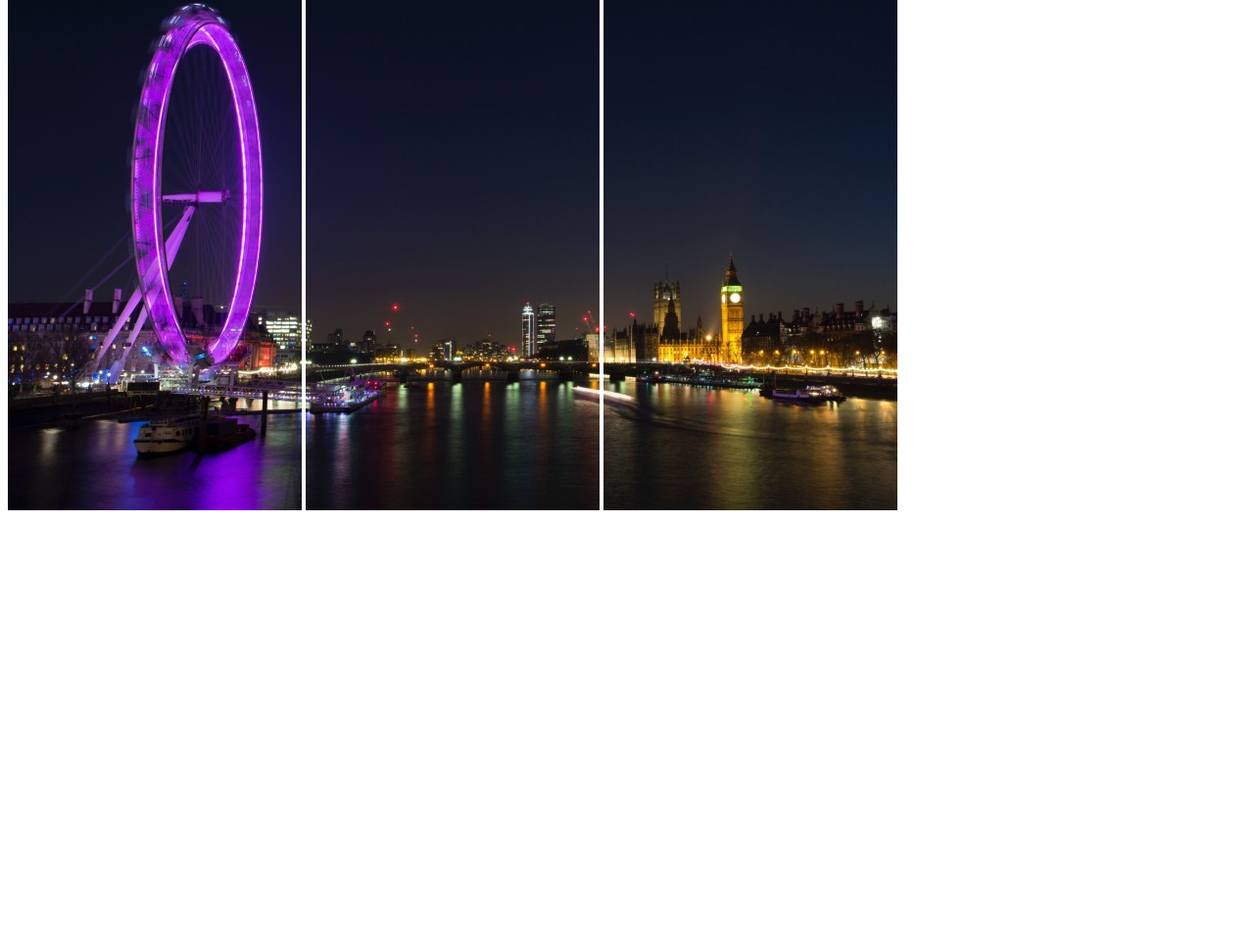
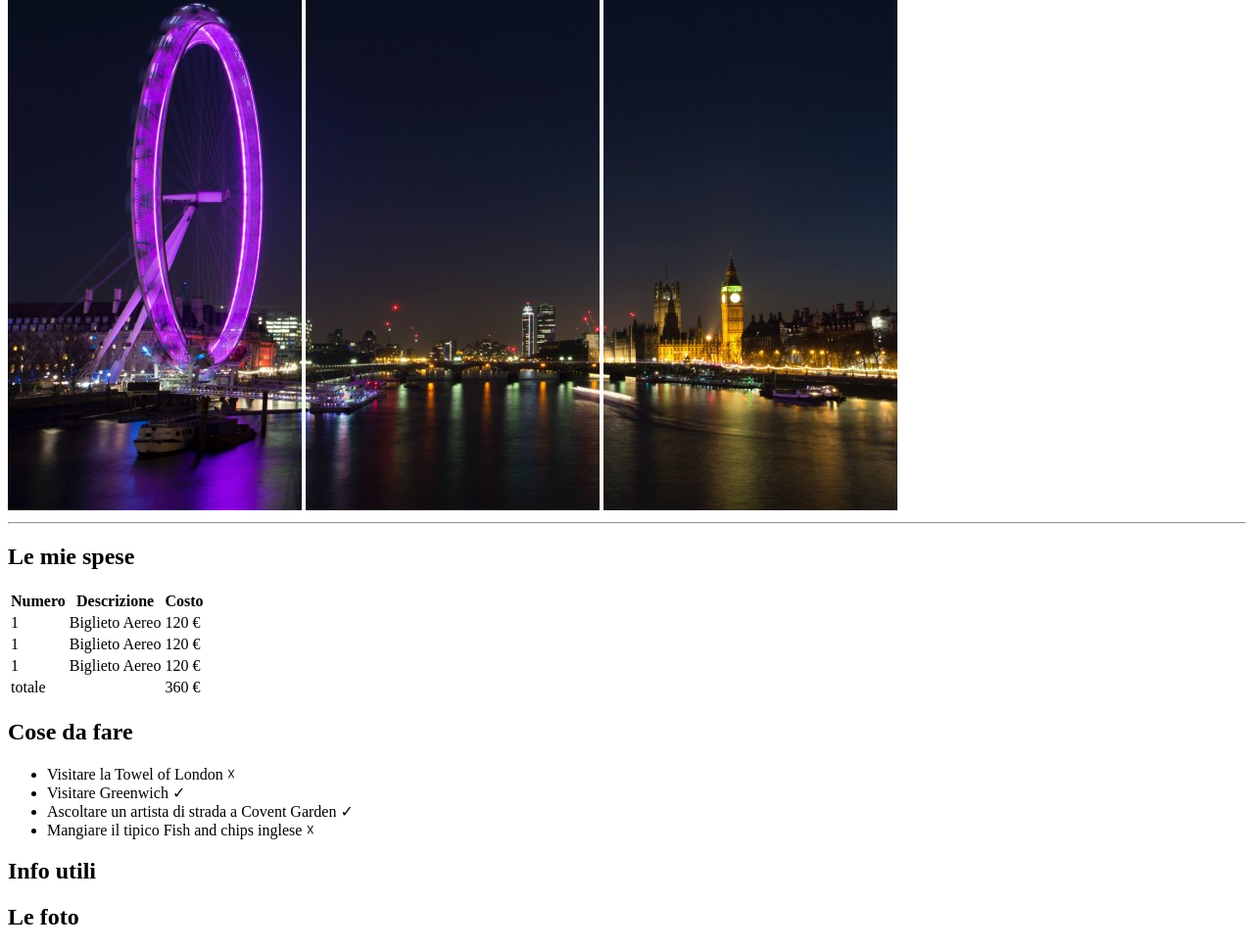
Before and after one commit to adrisala20/html-london-trip, a plain HTML site: page index.html in a window 1280 px wide. Shown: the part 159-1129 px from the top of the page at 98% size. Before the commit the page ends 800 px from the top, so only its background shows below. Drawn offline with Linux system fonts and the light colour scheme.

Commit message:
add section one and two

```diff
--- a/index.html
+++ b/index.html
@@ -11,9 +11,60 @@
        <img src="img/pexels-bill-emrich-230794-0.jpg" alt="ruota.panoramica">
        <img src="img/pexels-bill-emrich-230794-1.jpg" alt="paesaggio">
        <img src="img/pexels-bill-emrich-230794-2.jpg" alt="paesaggio">
+       <hr>
     </header>
 
+     <!-- contenuto -->
     <body>
+        <section>
+            <h2>Le mie spese</h2>
+                <table>
+                    <tr>
+                      <th>Numero</th>
+                      <th>Descrizione</th>
+                      <th>Costo</th>
+                    </tr>
+                    <tr>
+                      <td>1</td>
+                      <td>Biglieto Aereo</td>
+                      <td>120 &euro; </td>
+                    </tr>
+                    <tr>
+                      <td>1</td>
+                      <td>Biglieto Aereo</td>
+                      <td>120 &euro;</td>
+                    </tr>
+                    <tr>
+                        <td>1</td>
+                        <td>Biglieto Aereo</td>
+                        <td>120 &euro;</td>
+                    </tr>
+                    <tr>
+                        <td colspan="2">totale </td>
+                        <td>360 &euro;</td>
+                      </tr>
+                </table>
+        </section>
+
+        <section>
+            <h2>Cose da fare</h2>
+               <ul>
+                <li> Visitare la Towel of London &#9747;</li>
+                <li>Visitare Greenwich &check;</li>
+                <li>Ascoltare un artista di strada a Covent Garden &check;</li>
+                <li> Mangiare il tipico Fish and chips inglese &#9747;</li>
+               </ul>
+        </section>
+
+        <section>
+            <h2>Info utili</h2>
+        </section>
+
+        <section>
+            <h2>Le foto</h2>
+        </section>
+
+
 
     </body>
 </html>
```
